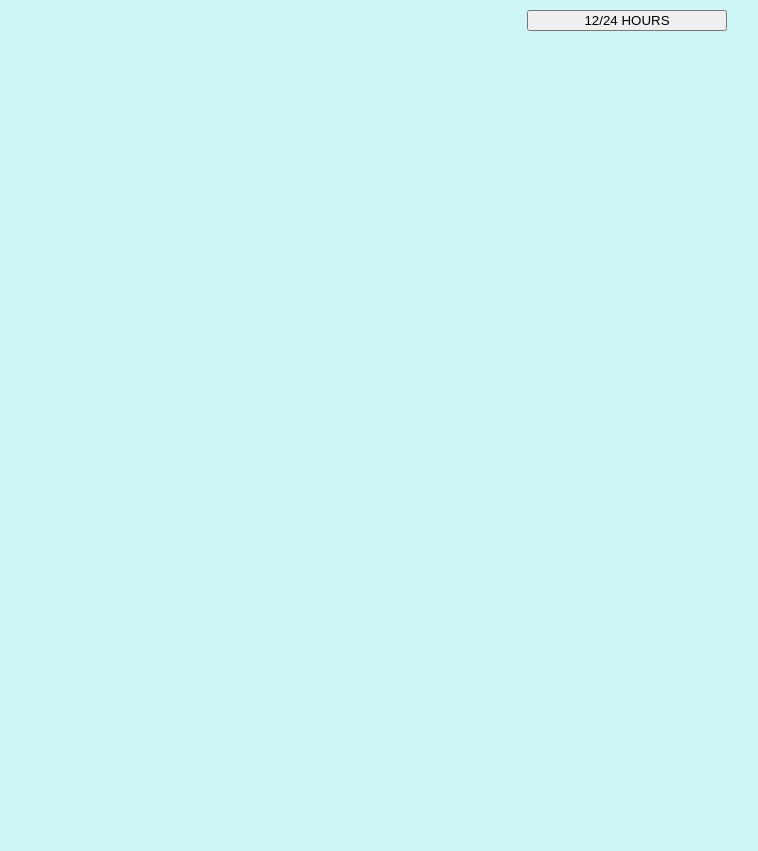
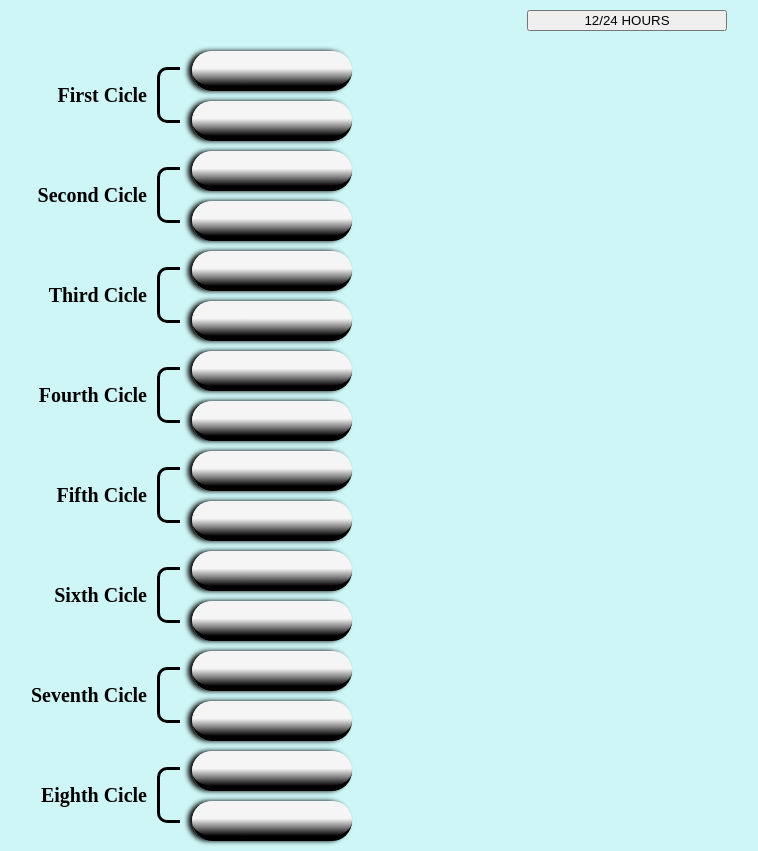
Before and after one commit to lucagi89/Clock, a plain HTML site: page index.html in a window 1280 px wide. Shown: the whole page, without its empty margins (13-771 px from the left). Before the commit the page ends 800 px from the top, so only its background shows below. Drawn offline with Linux system fonts and the light colour scheme.

Commit message:
Styling improved

```diff
--- a/index.css
+++ b/index.css
@@ -19,18 +19,54 @@ button{
     margin: 10px auto;
 }
 ul{
-    padding: 1px;
+    padding: 0;
+    width:150px;
 }
 
 li{
+    min-height: 25px;
     display:block;
     list-style: none;
     border-bottom: solid 5px;
     border-radius: 50px;
-    width:300px;
+    width:150px;
     margin: 10px auto;
     background:linear-gradient(whitesmoke 50%, grey, black);
     box-shadow: -4px 0px 5px black;
 
     padding:5px;
 }
+
+.circle{
+    display: flex;
+    justify-content: start;
+
+}
+.cubes{
+    width: 205px;
+    height: 800px;
+    display: flex;
+    flex-wrap: wrap;
+    align-items: center;
+
+
+}
+.cube{
+    width: 20px;
+    height: 50px;
+    border: solid 3px black;
+    margin: 8px 5px 0px 0px;
+    border-right: none;
+    border-radius: 10px 0px 0px 10px;
+}
+
+.description{
+    max-width: 160px;
+    min-width: 160px;
+    height: 50px;
+    margin-top: 8px;
+    display: flex;
+    justify-content: flex-end;
+    align-items: center;
+    padding-right: 10px;;
+}
--- a/index.html
+++ b/index.html
@@ -11,7 +11,27 @@
     <div id = "clock"></div>
     <button id = "format-btn">12/24 HOURS</button>
     <!--<button id = "awake-btn">I'M AWAKE</button>-->
-    <div class = "circle" ><ul id = "circles"></ul></div>
+    <div class = "circle" >
+        <div class = "cubes">
+            <div class = "description">First Cicle</div>
+            <div class = "cube"></div>
+            <div class = "description">Second Cicle</div>
+            <div class = "cube"></div>
+            <div class = "description">Third Cicle</div>
+            <div class = "cube"></div>
+            <div class = "description">Fourth Cicle</div>
+            <div class = "cube"></div>
+            <div class = "description">Fifth Cicle</div>
+            <div class = "cube"></div>
+            <div class = "description">Sixth Cicle</div>
+            <div class = "cube"></div>
+            <div class = "description">Seventh Cicle</div>
+            <div class = "cube"></div>
+            <div class = "description">Eighth Cicle</div>
+            <div class = "cube"></div>
+        </div>
+        <ul id = "circles"></ul>
+    </div>
 
     <script src="index.js"></script>
 </body>
--- a/index.js
+++ b/index.js
@@ -3,6 +3,7 @@ const circles = document.getElementById("circles")
 const formatBtn = document.getElementById("format-btn")
 let numbers = [];
 let n = 60000;
+circles.innerHTML =`<li></li><li></li><li></li><li></li><li></li><li></li><li></li><li></li><li></li><li></li><li></li><li></li><li></li><li></li><li></li><li></li>`;
 let clockOption = true;
 
 formatBtn.addEventListener("click", function(){
```
